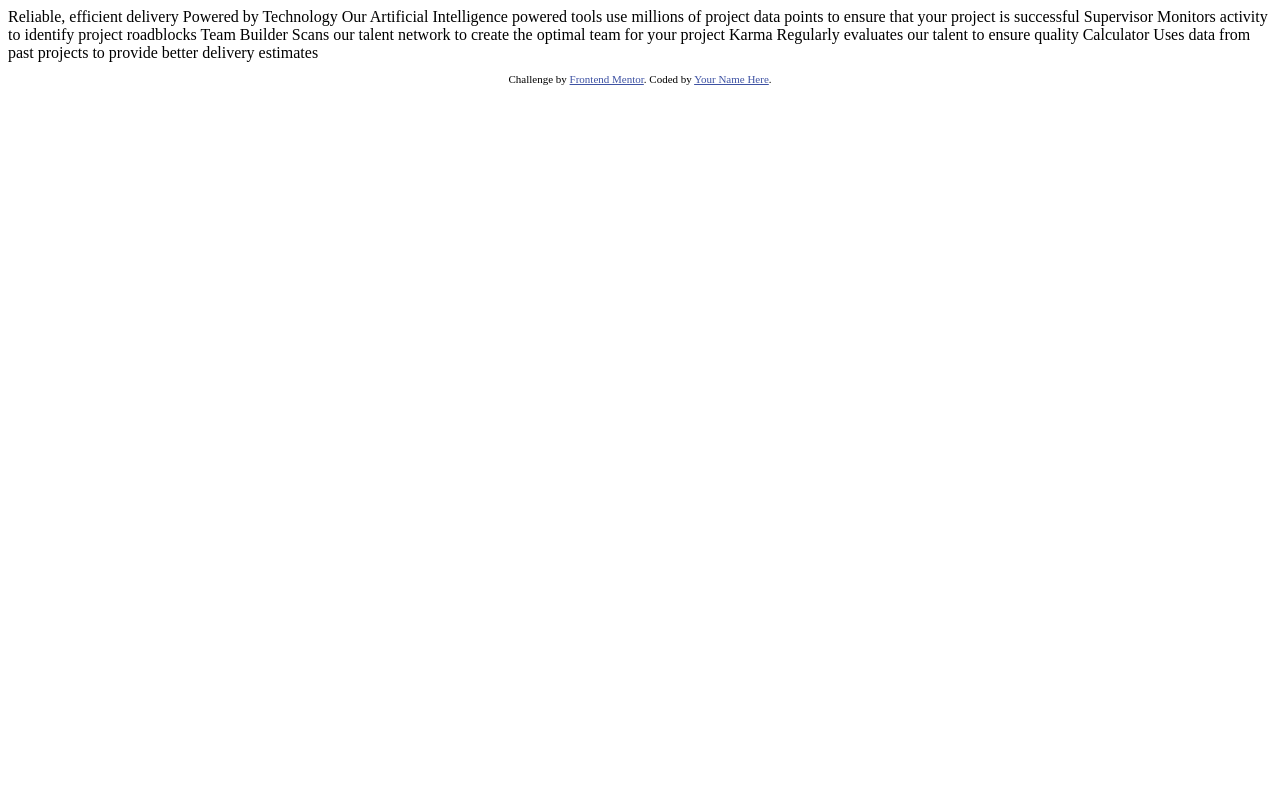
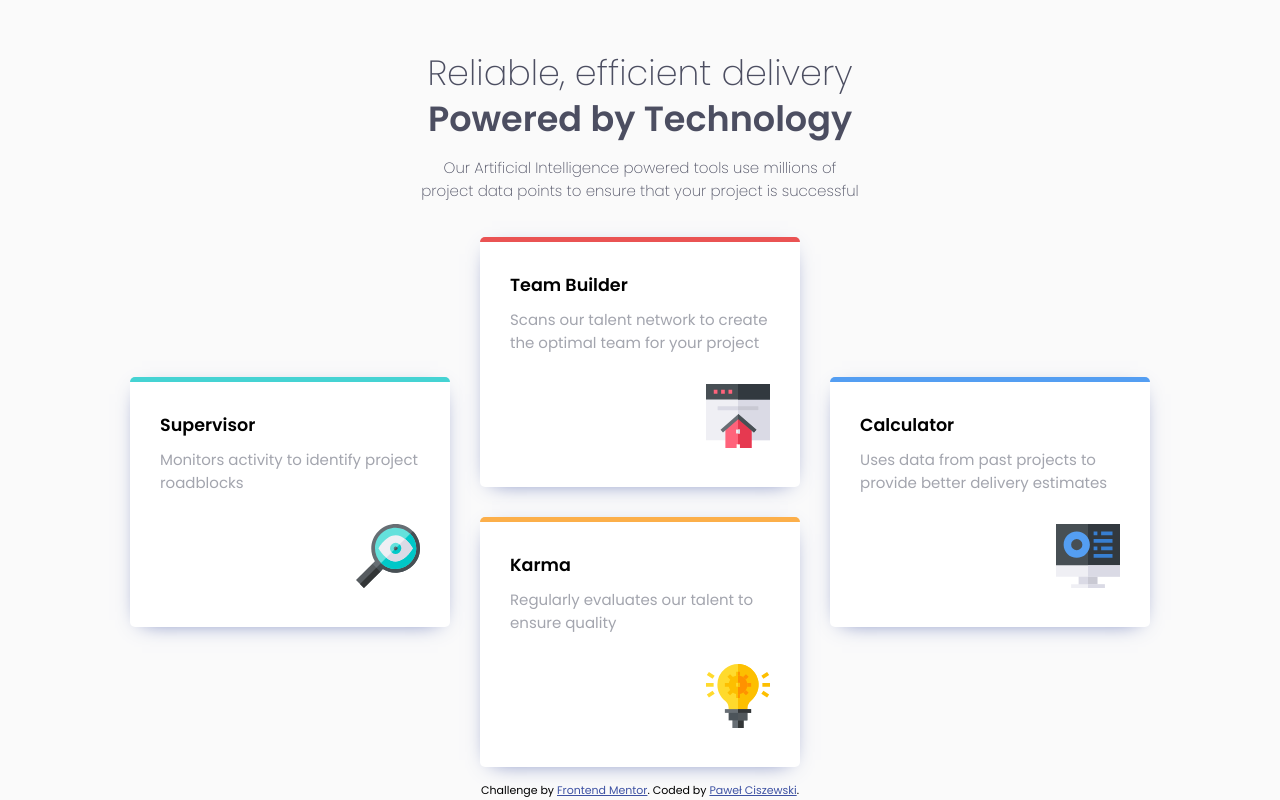
Before and after one commit to kardahim/four-card-feature-section, a plain HTML site: page index.html in a window 1280 px wide. Drawn offline with Linux system fonts and the light colour scheme.

Commit message:
1440px version finish

```diff
--- a/css/style.css
+++ b/css/style.css
@@ -0,0 +1,125 @@
+:root {
+    --red: hsl(0, 78%, 62%);
+    --cyan: hsl(180, 62%, 55%);
+    --orange: hsl(34, 97%, 64%);
+    --blue: hsl(212, 86%, 64%);
+
+    --dark-blue: hsl(234, 12%, 34%);
+    --grayish-blue: hsl(229, 6%, 66%);
+    --light-gray: hsl(0, 0%, 98%);
+
+    --ff: 'Poppins', sans-serif;
+
+    --fs-body: 15px;
+    --fs-h: 35px;
+
+    --fw-200: 200;
+    --fw-400: 400;
+    --fw-600: 600;
+}
+
+* {
+    margin: 0;
+    padding: 0;
+    box-sizing: border-box;
+}
+
+body {
+    font-family: var(--ff);
+    font-size: var(--fs-body);
+    background-color: var(--light-gray);
+}
+
+.headers {
+    margin: 50px auto 20px;
+    width: 35%;
+    text-align: center;
+}
+
+.headers h1,
+.headers p {
+    font-weight: var(--fw-200);
+    color: var(--dark-blue);
+}
+
+.headers h2 {
+    font-weight: var(--fw-600);
+    color: var(--dark-blue);
+    margin-bottom: 15px;
+}
+
+.headers h1,
+.headers h2 {
+    font-size: var(--fs-h);
+    line-height: 1.3;
+}
+
+.cards,
+.columns {
+    display: flex;
+    justify-content: center;
+}
+
+.columns {
+    flex-direction: column;
+    height: 70vh;
+    width: 25%;
+}
+
+.columns:nth-child(2) {
+    margin: 0 30px;
+}
+
+.columns:nth-child(2) > div:nth-child(1) {
+    margin-bottom: 15px;
+}
+
+.columns:nth-child(2) > div:nth-child(2) {
+    margin-top: 15px;
+}
+
+.card {
+    background-color: white;
+    width: 100%;
+    height: 250px;
+    border-radius: 5px;
+    padding: 30px;
+    box-shadow: 0 5px 22px -12px hsl(228, 45%, 44%);
+}
+
+.card p {
+    color: var(--grayish-blue);
+    margin: 10px 0 20px;
+}
+
+.card div {
+    display: flex;
+    justify-content: flex-end;
+    margin-top: 30px;
+}
+
+#c1 {
+    border-top: 5px var(--cyan) solid;
+}
+
+#c2 {
+    border-top: 5px var(--red) solid;
+}
+
+#c3 {
+    border-top: 5px var(--orange) solid;
+}
+
+#c4 {
+    border-top: 5px var(--blue) solid;
+}
+
+
+.attribution {
+    font-size: 11px;
+    text-align: center;
+  }
+
+  .attribution a {
+    color: hsl(228, 45%, 44%);
+  }
--- a/index.html
+++ b/index.html
@@ -1,45 +1,72 @@
 <!DOCTYPE html>
 <html lang="en">
+
 <head>
   <meta charset="UTF-8">
-  <meta name="viewport" content="width=device-width, initial-scale=1.0"> <!-- displays site properly based on user's device -->
+  <meta name="viewport" content="width=device-width, initial-scale=1.0">
+  <meta name="author" content="Paweł Ciszewski">
+  <link rel="stylesheet" href="/css/style.css">
+  <link rel="icon" type="image/png" sizes="32x32" href="./images/favicon-32x32.png">
+  <link rel="preconnect" href="https://fonts.googleapis.com">
+  <link rel="preconnect" href="https://fonts.gstatic.com" crossorigin>
+  <link href="https://fonts.googleapis.com/css2?family=Poppins:wght@200;400;600&display=swap" rel="stylesheet">
+  <title>Frontend Mentor | Four card feature section</title>
+</head>
 
-  <link rel="icon" type="image/png" sizes="32x32" href="./images/favicon-32x32.png">
-
-  <title>Frontend Mentor | Four card feature section</title>
-
-  <!-- Feel free to remove these styles or customise in your own stylesheet 👍 -->
-  <style>
-    .attribution { font-size: 11px; text-align: center; }
-    .attribution a { color: hsl(228, 45%, 44%); }
-  </style>
-</head>
 <body>
-
-  Reliable, efficient delivery
-  Powered by Technology
-
-  Our Artificial Intelligence powered tools use millions of project data points
-  to ensure that your project is successful
-
-  Supervisor
-  Monitors activity to identify project roadblocks
-
-  Team Builder
-  Scans our talent network to create the optimal team for your project
-
-  Karma
-  Regularly evaluates our talent to ensure quality
-
-  Calculator
-  Uses data from past projects to provide better delivery estimates
-
-
+  <main>
+    <section class="headers">
+      <h1>Reliable, efficient delivery</h1>
+      <h2>Powered by Technology</h2>
+      <p>
+        Our Artificial Intelligence powered tools use millions of project data points
+        to ensure that your project is successful
+      </p>
+    </section>
+    <div class="cards">
+      <div class="columns">
+        <div class="card" id="c1">
+          <h3>Supervisor</h3>
+          <p>Monitors activity to identify project roadblocks</p>
+          <div>
+            <img src="/images/icon-supervisor.svg" alt="supervisor">
+          </div>
+        </div>
+      </div>
+      <div class="columns">
+        <div class="card" id="c2">
+          <h3>Team Builder</h3>
+          <p> Scans our talent network to create the optimal team for your project
+          </p>
+          <div>
+            <img src="/images/icon-team-builder.svg" alt="supervisor">
+          </div>
+        </div>
+        <div class="card" id="c3">
+          <h3>Karma</h3>
+          <p>Regularly evaluates our talent to ensure quality</p>
+          <div>
+            <img src="/images/icon-karma.svg" alt="supervisor">
+          </div>
+        </div>
+      </div>
+      <div class="columns">
+        <div class="card" id="c4">
+          <h3>Calculator</h3>
+          <p>Uses data from past projects to provide better delivery estimates</p>
+          <div>
+            <img src="/images/icon-calculator.svg" alt="supervisor">
+          </div>
+        </div>
+      </div>
+    </div>
+  </main>
   <footer>
     <p class="attribution">
       Challenge by <a href="https://www.frontendmentor.io?ref=challenge" target="_blank">Frontend Mentor</a>.
-      Coded by <a href="#">Your Name Here</a>.
+      Coded by <a href="https://github.com/kardahim">Paweł Ciszewski</a>.
     </p>
   </footer>
 </body>
+
 </html>
```
Also changed, not shown: design/desktop-preview.jpg (deleted).
